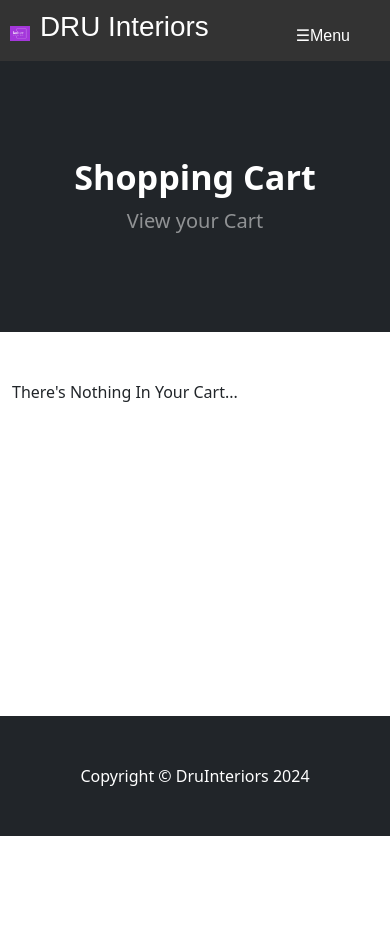
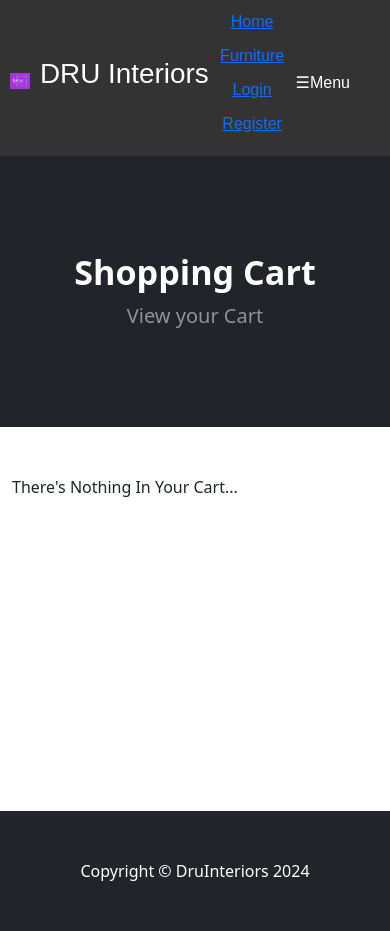
Before and after one commit to kalosius/Dru-Limited, a Django app: page /cart/ in a window 390 px wide. Before the commit the page ends 836 px from the top, so only its background shows below. Run offline with Django 5.2, Linux system fonts and the light colour scheme; some libraries are stand-ins or nearby versions.

Commit message:
footer made absolute

```diff
--- a/druu/static/style/nav.css
+++ b/druu/static/style/nav.css
@@ -1,6 +1,14 @@
 /* Add this to your existing style.css file or create a new one */
 
 /* Default styles for larger screens */
+.footer-edit{
+    position: absolute;
+    /* bottom: 0;   this doesnt diplay anything*/
+    width: 100%;
+    /* height: auto; Adjust this value to match the height of your footer */
+    /* background-color: #f4f4f4; */
+}
+
 .nav-list {
     display: flex;
     justify-content: space-between;
@@ -18,14 +26,14 @@
    color: black;
    background-color: white;
    border-radius: 10px;
-   padding: 5px;
+   padding: 10px;
 }
-
 /* Media query for smaller screens */
 @media (max-width: 768px) {
     .nav-unorder {
-        display: none; /* Initially hide the nav items on smaller screens */
-        flex-direction: column;
+        /* Display the nav items from the side on smaller screens */
+        flex-direction: column; /* Set to column to stack items vertically */
+        display: table-row;
     }
 
     .nav-unorder.show {
--- a/druu/templates/base.html
+++ b/druu/templates/base.html
@@ -85,7 +85,7 @@
 
     {% endblock %}
     <!-- Footer-->
-    <footer class="py-5 bg-dark">
+    <footer class="py-5 bg-dark footer-edit">
         <div class="container"><p class="m-0 text-center text-white">Copyright &copy; DruInteriors 2024</p></div>
     </footer>
     <!-- footer end -->
```
